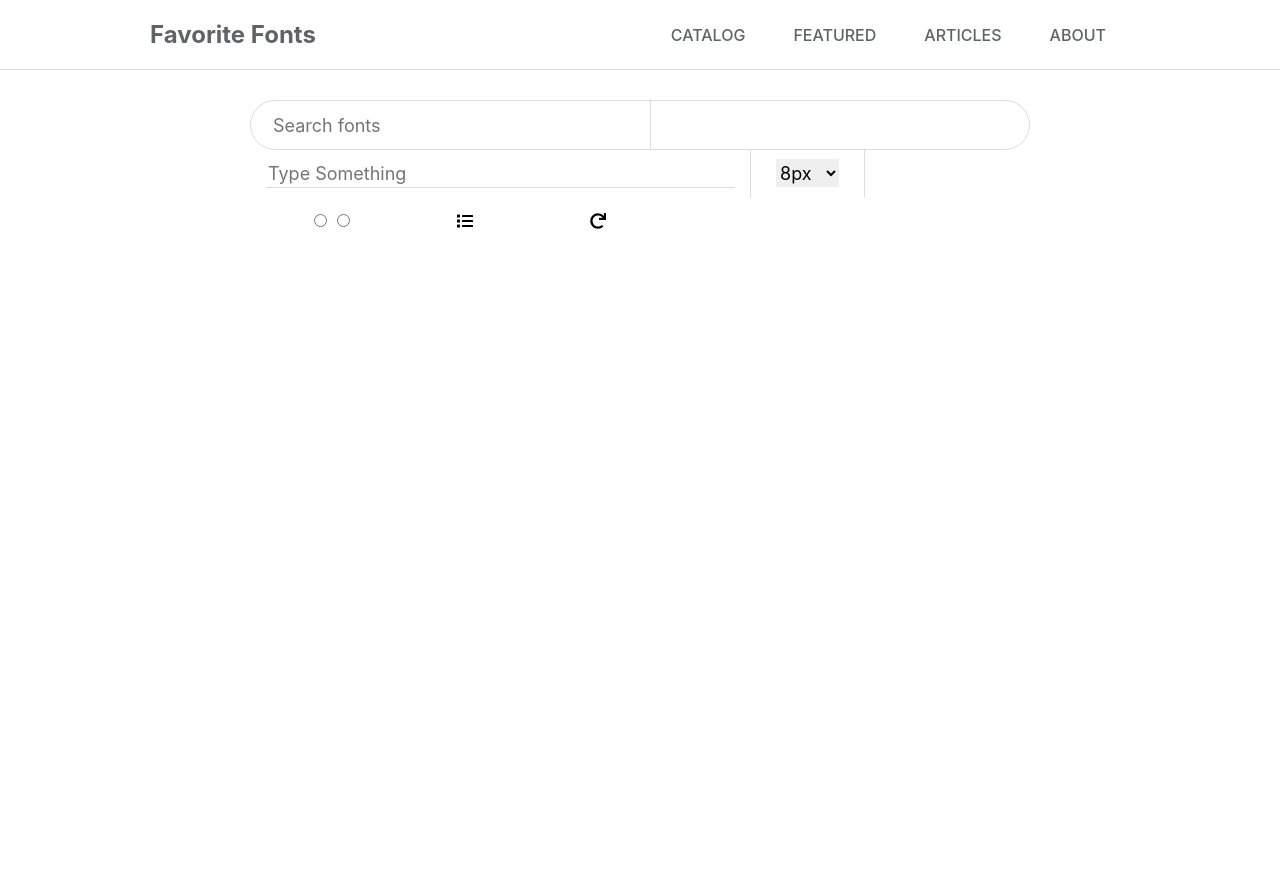
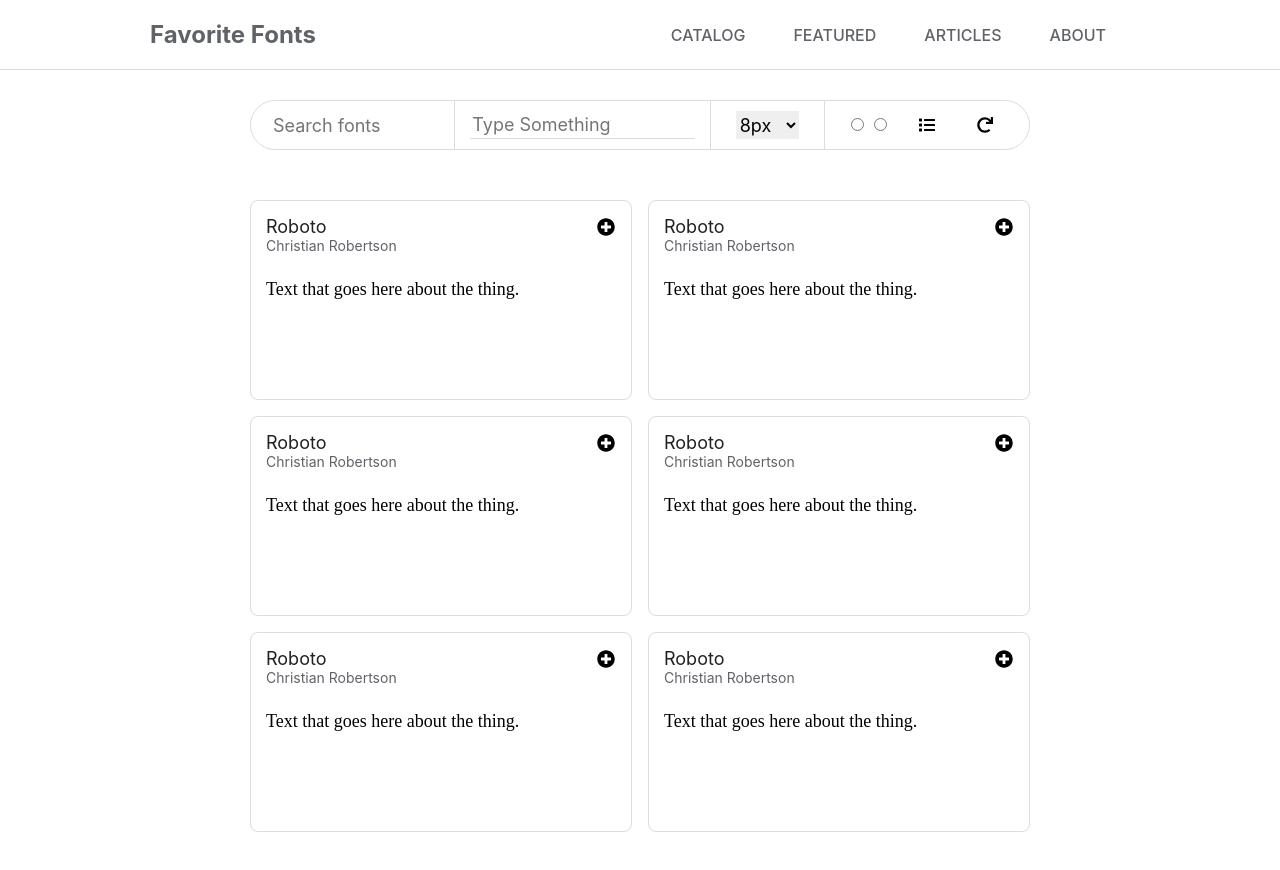
Before and after one commit to 21sparker/favorite-fonts, a React (Create React App) app: page / in a window 1280 px wide. Shown: the top 870 px of the page. Before the commit the page ends 800 px from the top, so only its background shows below. Built offline with nearby package versions, Linux system fonts and the light colour scheme.

Commit message:
Add Card skeleton

```diff
--- a/src/App.js
+++ b/src/App.js
@@ -3,9 +3,9 @@ import Navbar from './components/Navbar/Navbar';
 import Toolbar from './components/Toolbar/Toolbar';
 import Cards from './components/Cards/Cards';
 import { library } from '@fortawesome/fontawesome-svg-core';
-import { faList, faRedo } from '@fortawesome/free-solid-svg-icons';
+import { faList, faRedo, faPlusCircle } from '@fortawesome/free-solid-svg-icons';
 
-library.add(faList, faRedo);
+library.add(faList, faRedo, faPlusCircle);
 
 function App() {
   return (
--- /dev/null
+++ b/src/components/Card/Card.js
@@ -0,0 +1,27 @@
+import styles from './Card.module.css';
+import { FontAwesomeIcon } from '@fortawesome/react-fontawesome';
+
+const Card = () => {
+    const style = {
+        fontSize: "18px",
+        fontFamily: "serif"
+    }
+
+    return (
+        <section className={styles["card"]}>
+            <div className={styles["font-headers"]}>
+                <h1>Roboto</h1>
+                <h2>Christian Robertson</h2>
+                <span className={styles["add-btn"]}>
+                    <FontAwesomeIcon icon="plus-circle" />
+                </span>
+            </div>
+            <p className={styles["font-sample-text"]}
+                style={style}>
+                Text that goes here about the thing.
+            </p>
+        </section>
+    )
+}
+
+export default Card;
--- /dev/null
+++ b/src/components/Card/Card.module.css
@@ -0,0 +1,36 @@
+.card {
+    border: 1px solid #dadce0;
+    border-radius: 8px;
+}
+
+.font-headers {
+    margin: 15px 15px 25px 15px;
+    position: relative;
+}
+
+.font-headers h1 {
+    margin: 0;
+    font-size: 18px;
+    color: #202124;
+    font-weight: 400;
+}
+
+.font-headers h2 {
+    margin: 0;
+    font-size: 14px;
+    color: #5f6368;
+    font-weight: 400;
+}
+
+.add-btn {
+    position: absolute;
+    top: 1px;
+    right: 1px;
+    font-size: 18px;
+    cursor: pointer;
+}
+
+.font-sample-text {
+    min-height: 100px;
+    margin: 0 15px 20px 15px;
+}
--- a/src/components/Cards/Cards.js
+++ b/src/components/Cards/Cards.js
@@ -1,5 +1,6 @@
 import styles from './Cards.module.css';
 import data from './data.json';
+import Card from '../Card/Card.js';
 
 
 const Cards = () => {
@@ -7,6 +8,12 @@ const Cards = () => {
 
     return (
         <div className={styles.container}>
+            <Card />
+            <Card />
+            <Card />
+            <Card />
+            <Card />
+            <Card />
         </div>
     )
 }
--- a/src/components/Cards/Cards.module.css
+++ b/src/components/Cards/Cards.module.css
@@ -1,3 +1,6 @@
 .container {
-    padding: 0 250px;
+    padding: 50px 250px;
+    display: grid;
+    grid-template-columns: repeat(auto-fit, minmax(290px, 1fr));
+    grid-gap: 1rem;
 }
--- a/src/components/Toolbar/Toolbar.js
+++ b/src/components/Toolbar/Toolbar.js
@@ -26,7 +26,6 @@ const Toolbar = () => {
                         <option value="32">32px</option>
                     </select>
                 </div>
-                <div className={styles["toolbar-btns-container"]}>
                 <div className={styles["toolbar-btns"]}>
                     <div className={styles['dark-mode-input']}>
                         <input type="radio" name="mode" value="Light" />
@@ -41,7 +40,6 @@ const Toolbar = () => {
                 </div>
             </div>
         </div>
-        </div>
 
     )
 }
--- a/src/components/Toolbar/Toolbar.module.css
+++ b/src/components/Toolbar/Toolbar.module.css
@@ -1,18 +1,19 @@
 .container {
     padding: 30px 250px 0 250px;
+
 }
 
 .toolbar {
     height: 50px;
     border: 1px solid #dadce0;
     border-radius: 48px;
-    width: 100wh;
+    display: grid;
+    /* grid-template-columns: 400px 500px 112px 400px; */
+    grid-template-columns: 4fr 5fr 1.12fr 4fr;
 }
 
 .search-container {
-    display: inline-block;
     padding: 11px 15px 11px 20px;
-    width: 400px;
     border-right: 1px solid #dadce0;
 }
 
@@ -29,9 +30,7 @@
 }
 
 .sample-container {
-    display: inline-block;
     padding: 10px 15px;
-    width: 500px;
     border-right: 1px solid #dadce0;
 }
 
@@ -48,7 +47,6 @@
 }
 
 .font-size-container {
-    display: inline-block;
     padding: 10px 25px;
     border-right: 1px solid #dadce0;
 }
@@ -64,14 +62,11 @@
 }
 
 .dark-mode-container {
-    display: inline-block;
     padding: 10px 15px;
-    /* border-right: 1px solid #dadce0; */
 }
 
 .dark-mode-input {
     padding: 3.5px 0;
-    display: inline-block;
 }
 
 .dark-mode-input > input {
@@ -79,25 +74,21 @@
 }
 
 .list-style-container {
-    display: inline-block;
     padding: 10px 15px;
 }
 
 .reset-container {
-    display: inline-block;
     width: 100%;
     padding: 10px 15px;
 }
 
-.toolbar-btns-container {
-    width: 400px;
-    display: inline-block;
-}
-
 .toolbar-btns {
     display: grid;
-    width: 428px;
     grid-template-columns: 1fr 1fr 1fr;
     padding: 10px 15px;
     justify-items: center;
 }
+
+@media only screen and (min-width: 768px) {
+
+}
```
Lines whose indentation alone changed are shown as unchanged.
